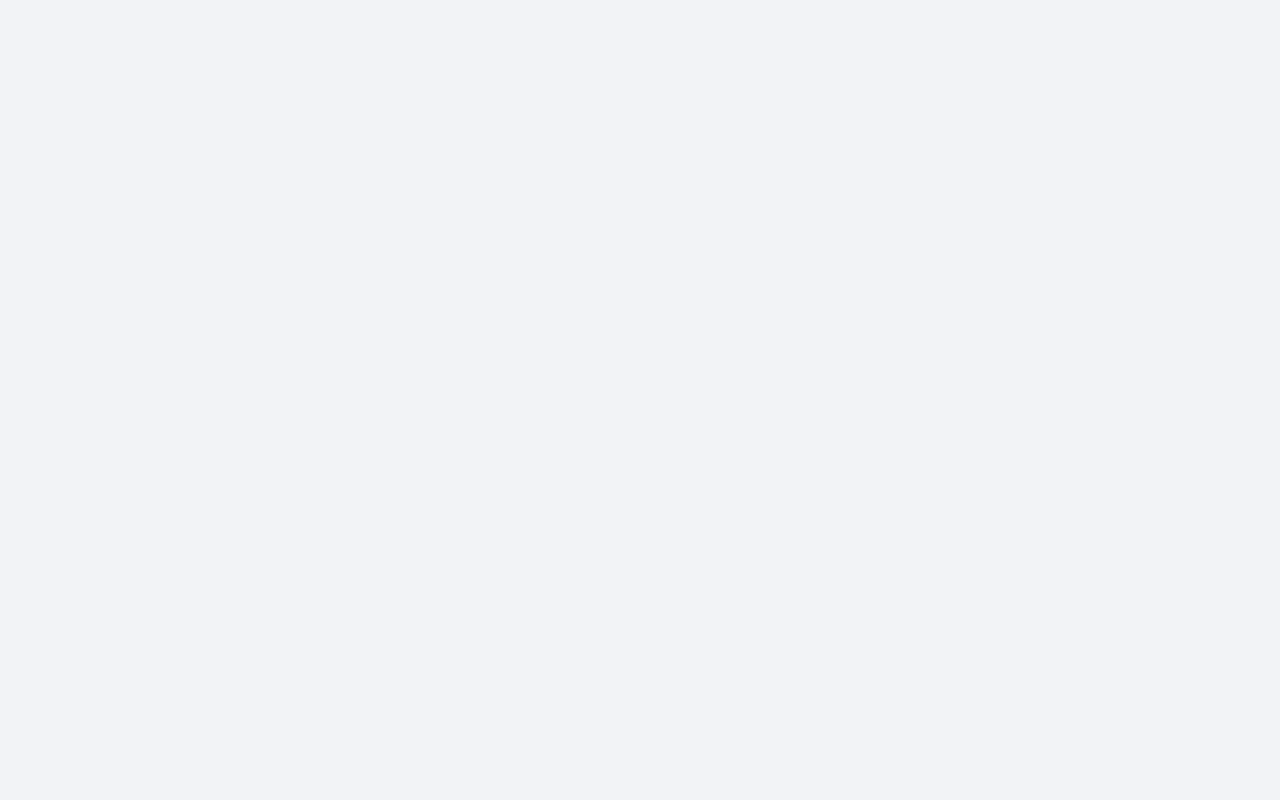
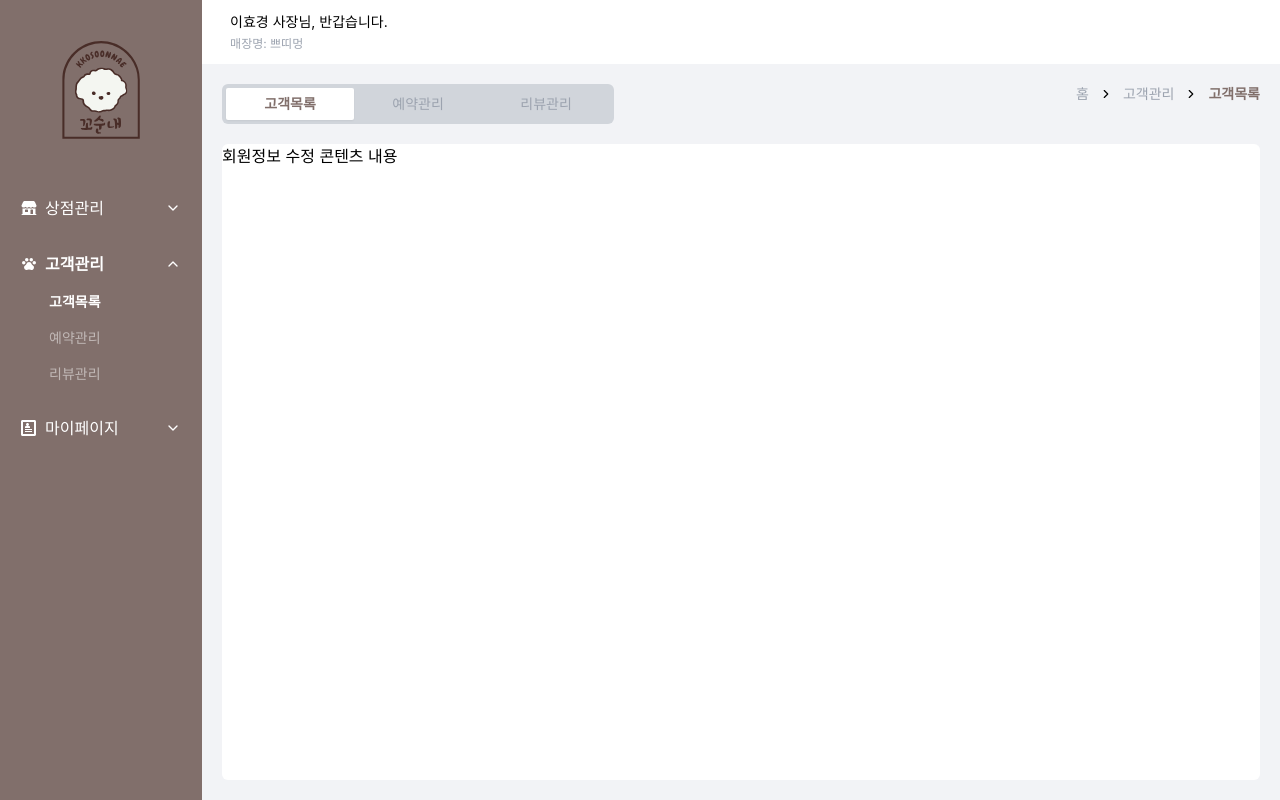
Before and after one commit to super-coding-3/kkosoonnae-president, a React (Create React App) app: page /customer_list in a window 1280 px wide. Before the commit this address had no page. Built offline with nearby package versions, Linux system fonts and the light colour scheme; the HTML template or start-up script is replaced by a standard one.

Commit message:
[setting] ContentsTabs 수정, Nav 로직 수정

```diff
--- a/src/components/common/ContentsTabs.tsx
+++ b/src/components/common/ContentsTabs.tsx
@@ -1,4 +1,7 @@
-import React from "react";
+import React, { useEffect, useState } from "react";
+import { useLocation } from "react-router-dom";
+import { Link } from "react-router-dom";
+
 import { Tabs, TabsList, TabsTrigger } from "../shard_ui/tabs";
 import {
   Breadcrumb,
@@ -8,14 +11,26 @@ import {
   BreadcrumbPage,
   BreadcrumbSeparator,
 } from "../shard_ui/breadcrumb";
+import { CATEGORY_INFOS } from "constants/constants";
 
 const ContentsTabs: React.FC = () => {
+  const { pathname } = useLocation();
+  const tabsInfo = CATEGORY_INFOS.find((x) => pathname.includes(x.id));
+  const menuName = tabsInfo?.menu;
+  const currentTabInfo = tabsInfo?.route.find((x) => pathname === x.path);
+  const currentTabName = currentTabInfo?.name;
+
   return (
     <div className="flex justify-between">
-      <Tabs defaultValue="account" className="w-[400px]">
+      <Tabs value={currentTabName}>
         <TabsList>
-          <TabsTrigger value="tab-1">회원목록 수정</TabsTrigger>
-          <TabsTrigger value="tab-2">비밀번호 변경</TabsTrigger>
+          {tabsInfo?.route.map((item) => (
+            <Link to={item.path} key={item.path}>
+              <TabsTrigger value={item.name} className="w-32">
+                {item.name}
+              </TabsTrigger>
+            </Link>
+          ))}
         </TabsList>
       </Tabs>
       <Breadcrumb>
@@ -25,11 +40,11 @@ const ContentsTabs: React.FC = () => {
           </BreadcrumbItem>
           <BreadcrumbSeparator />
           <BreadcrumbItem>
-            <BreadcrumbLink>마이페이지</BreadcrumbLink>
+            <BreadcrumbLink>{menuName}</BreadcrumbLink>
           </BreadcrumbItem>
           <BreadcrumbSeparator />
           <BreadcrumbItem>
-            <BreadcrumbPage>회원정보 수정</BreadcrumbPage>
+            <BreadcrumbPage>{currentTabName}</BreadcrumbPage>
           </BreadcrumbItem>
         </BreadcrumbList>
       </Breadcrumb>
--- a/src/components/common/Nav.tsx
+++ b/src/components/common/Nav.tsx
@@ -10,7 +10,7 @@ import {
   AccordionItem,
   AccordionTrigger,
 } from "../shard_ui/accordion";
-import { CATEGORY } from "constants/constants";
+import { CATEGORY_INFOS } from "constants/constants";
 
 const Nav: React.FC = () => {
   const { pathname } = useLocation();
@@ -19,16 +19,16 @@ const Nav: React.FC = () => {
     if (pathname.includes("store")) {
       return "store";
     } else if (pathname.includes("customer")) {
-      return "customger";
+      return "customer";
     } else {
       return "mypage";
     }
   };
 
-  const navLink = (to: string, item: string) => {
+  const renderNavLink = (to: string, item: string, key: string) => {
     const isCurrentPath = pathname === to ? true : false;
     return (
-      <Link to={to}>
+      <Link to={to} key={key}>
         <AccordionContent
           className={isCurrentPath ? "font-semibold opacity-100" : "opacity-50"}
         >
@@ -36,6 +36,16 @@ const Nav: React.FC = () => {
         </AccordionContent>
       </Link>
     );
+  };
+
+  const renderMenuIcon = (value: string) => {
+    if (value === "store") {
+      return <IoStorefront />;
+    } else if (value === "customer") {
+      return <PiPawPrintFill />;
+    } else {
+      return <ImProfile />;
+    }
   };
 
   return (
@@ -47,37 +57,19 @@ const Nav: React.FC = () => {
         className="text-white"
         defaultValue={getDefaultAccordionItem()}
       >
-        <AccordionItem value="store">
-          <AccordionTrigger>
-            <p className="flex items-center gap-2">
-              <IoStorefront />
-              {CATEGORY.STORE_MANAGEMENT.menu}
-            </p>
-          </AccordionTrigger>
-          {navLink("/", CATEGORY.STORE_MANAGEMENT.item1)}
-          {navLink("/", CATEGORY.STORE_MANAGEMENT.item2)}
-        </AccordionItem>
-        <AccordionItem value="customer">
-          <AccordionTrigger>
-            <p className="flex items-center gap-2">
-              <PiPawPrintFill />
-              {CATEGORY.CUSTOM_MANAGEMENT.menu}
-            </p>
-          </AccordionTrigger>
-          {navLink("/", CATEGORY.CUSTOM_MANAGEMENT.item1)}
-          {navLink("/", CATEGORY.CUSTOM_MANAGEMENT.item2)}
-          {navLink("/", CATEGORY.CUSTOM_MANAGEMENT.item3)}
-        </AccordionItem>
-        <AccordionItem value="mypage">
-          <AccordionTrigger>
-            <p className="flex items-center gap-2">
-              <ImProfile />
-              {CATEGORY.MYPAGE.menu}
-            </p>
-          </AccordionTrigger>
-          {navLink("/mypage_edit_user_info", CATEGORY.MYPAGE.item1)}
-          {navLink("/", CATEGORY.MYPAGE.item2)}
-        </AccordionItem>
+        {CATEGORY_INFOS.map((item) => (
+          <AccordionItem value={item.id} key={item.id}>
+            <AccordionTrigger>
+              <p className="flex items-center gap-2">
+                {renderMenuIcon(item.id)}
+                {item.menu}
+              </p>
+            </AccordionTrigger>
+            {item.route.map((item) =>
+              renderNavLink(item.path, item.name, item.path)
+            )}
+          </AccordionItem>
+        ))}
       </Accordion>
     </nav>
   );
--- a/src/constants/constants.tsx
+++ b/src/constants/constants.tsx
@@ -1,24 +1,47 @@
 import EditUserInfo from "../page/EditUserInfo";
 
+// Router_infos에 object 순서 변경하면 안됨
 export const ROUTER_INFOS = [
+  // 내 상점정보
+  { path: "/store_info", element: <EditUserInfo /> },
+  // 컷 스타일
+  { path: "/store_cut_style", element: <EditUserInfo /> },
+  // 고객목록
+  { path: "/customer_list", element: <EditUserInfo /> },
+  // 예약관리
+  { path: "/customer_reservation", element: <EditUserInfo /> },
+  // 리뷰관리
+  { path: "/customer_review", element: <EditUserInfo /> },
+  // 회원정보 수정
   { path: "/mypage_edit_user_info", element: <EditUserInfo /> },
+  // 비밀번호 변경
+  { path: "/mypage_change_password", element: <EditUserInfo /> },
 ];
 
-export const CATEGORY = {
-  STORE_MANAGEMENT: {
+export const CATEGORY_INFOS = [
+  {
+    id: "store",
     menu: "상점관리",
-    item1: "내 상점정보",
-    item2: "컷 스타일",
+    route: [
+      { name: "내 상점정보", ...ROUTER_INFOS[0] },
+      { name: "컷 스타일", ...ROUTER_INFOS[1] },
+    ],
   },
-  CUSTOM_MANAGEMENT: {
+  {
+    id: "customer",
     menu: "고객관리",
-    item1: "고객목록",
-    item2: "예약관리",
-    item3: "리뷰관리",
+    route: [
+      { name: "고객목록", ...ROUTER_INFOS[2] },
+      { name: "예약관리", ...ROUTER_INFOS[3] },
+      { name: "리뷰관리", ...ROUTER_INFOS[4] },
+    ],
   },
-  MYPAGE: {
+  {
+    id: "mypage",
     menu: "마이페이지",
-    item1: "회원목록 수정",
-    item2: "비밀번호 변경",
+    route: [
+      { name: "회원정보 수정", ...ROUTER_INFOS[5] },
+      { name: "비밀번호 변경", ...ROUTER_INFOS[6] },
+    ],
   },
-};
+];
```
